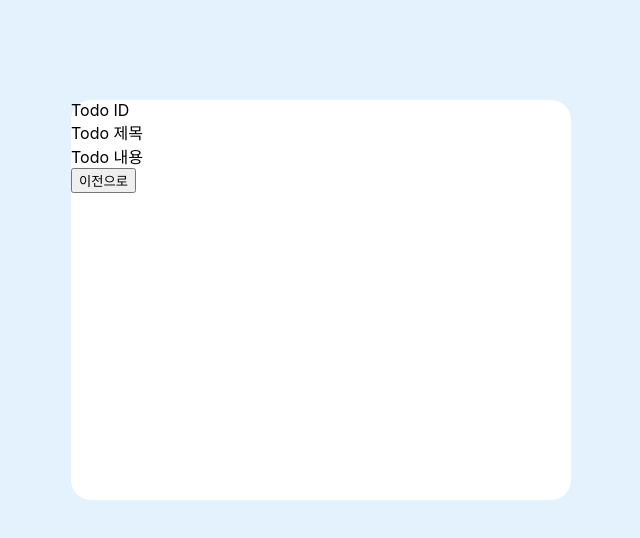
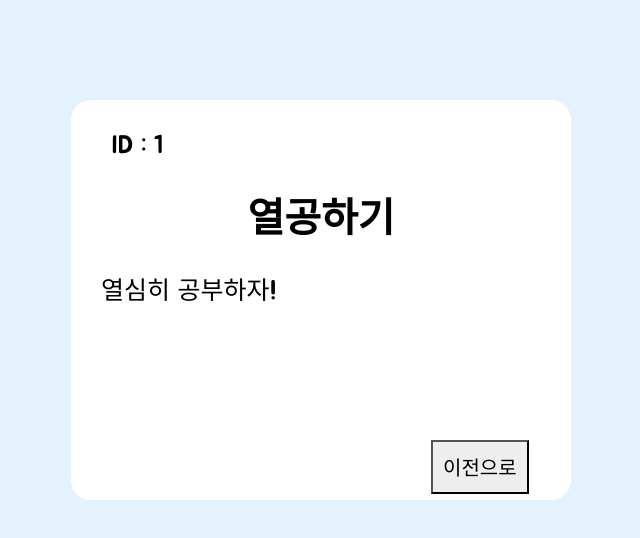
Before and after one commit to Yboda/Redux_todo, a React (Create React App) app: page /1 in a window 1280 px wide. Shown: the top 538 px of the page, without its empty margins (319-959 px from the left). Built offline with nearby package versions, Linux system fonts and the light colour scheme.

Commit message:
상세페이지 및 CSS수정

```diff
--- a/src/components/Detail.jsx
+++ b/src/components/Detail.jsx
@@ -1,29 +1,78 @@
-import { useNavigate } from "react-router-dom";
+import { useSelector } from "react-redux";
+import { useNavigate, useParams } from "react-router-dom";
 import styled from "styled-components";
 
 const DetailContainer = styled.div`
+  font-family: "Jua", sans-serif;
   width: 500px;
   height: 400px;
   margin: 100px auto;
+  padding: 10px;
+  box-sizing: border-box;
   background-color: white;
   border-radius: 20px;
 `;
 
-function Detail({ todo }) {
+const DetailID = styled.div`
+  height: 20px;
+  margin: 20px 0 30px 30px;
+  font-size: 25px;
+`;
+
+const DetailTitle = styled.div`
+  height: 70px;
+  margin: 20px;
+  font-size: 40px;
+  font-weight: 700;
+  display: flex;
+  justify-content: center;
+  align-items: center;
+  text-align: center;
+`;
+
+const DetailBody = styled.div`
+  height: 100px;
+  margin: 0 20px 10px 20px;
+  font-size: 25px;
+`;
+
+const BackBtn = styled.button`
+  font-family: "Jua", sans-serif;
+  margin: 60px 0 0 350px;
+  padding: 10px;
+  font-size: 20px;
+  background-color: #eee;
+  border-color: black;
+  color: black;
+  cursor: pointer;
+  :hover {
+    border-color: #8c9eff;
+    color: #8c9eff;
+  }
+`;
+
+function Detail() {
   const Navigate = useNavigate();
+  const { id } = useParams();
+  const todos = useSelector((state) => state.todos);
+
+  let todo = todos.find((todo) => todo.id === Number(id));
+
+  console.log(id);
   console.log(todo);
+
   return (
     <DetailContainer>
-      <div>Todo ID</div>
-      <div>Todo 제목</div>
-      <div>Todo 내용</div>
-      <button
+      <DetailID>ID : {id}</DetailID>
+      <DetailTitle>{todo.title}</DetailTitle>
+      <DetailBody>{todo.body}</DetailBody>
+      <BackBtn
         onClick={() => {
           Navigate(-1);
         }}
       >
         이전으로
-      </button>
+      </BackBtn>
     </DetailContainer>
   );
 }
--- a/src/components/Todoitem.jsx
+++ b/src/components/Todoitem.jsx
@@ -1,5 +1,6 @@
 import styled from "styled-components";
 import { useNavigate, useParams } from "react-router-dom";
+import Detail from "./Detail";
 
 const StItem = styled.div`
   margin: 20px 0px 20px 20px;
@@ -57,6 +58,7 @@ function TodoItem({ todo, onToggle, onRemove }) {
   const Navigate = useNavigate();
 
   return (
+    <>
       <StItem>
         <DetailBtn
           todo={todo}
@@ -83,6 +85,7 @@ function TodoItem({ todo, onToggle, onRemove }) {
           </StBtn>
         </BtnBox>
       </StItem>
+    </>
   );
 }
 
```
Lines whose indentation alone changed are shown as unchanged.
